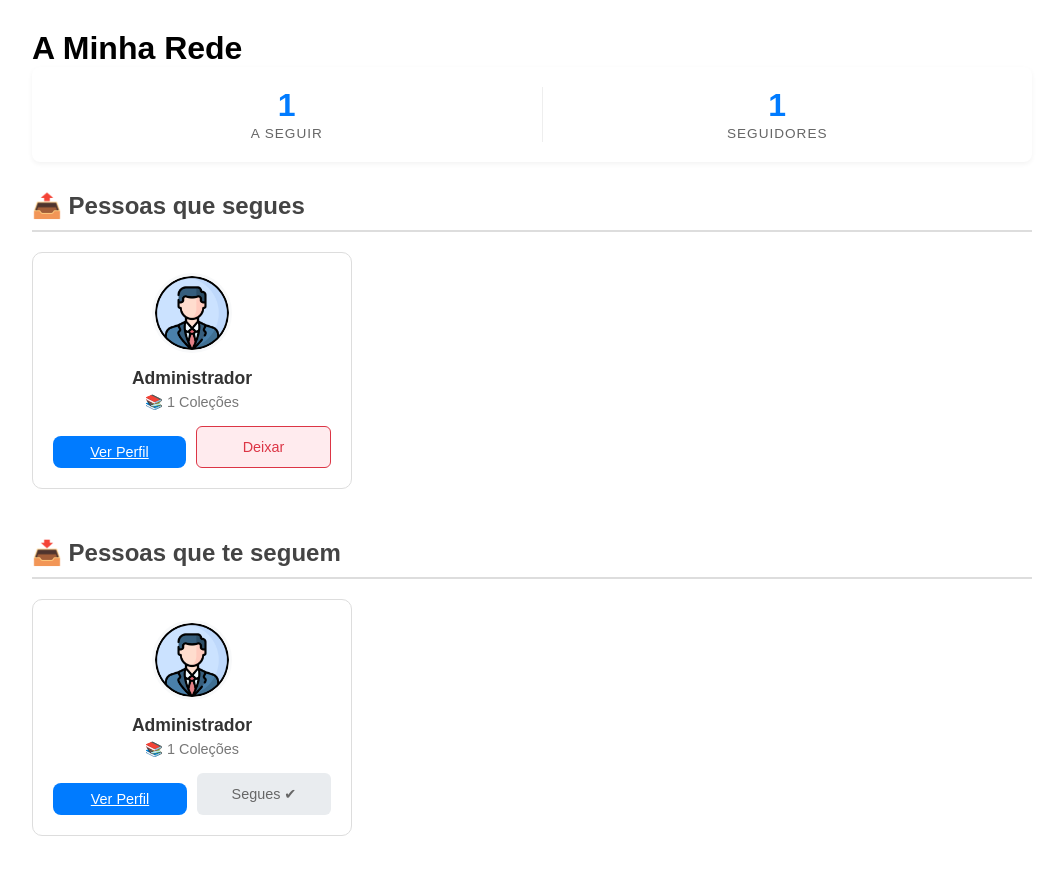
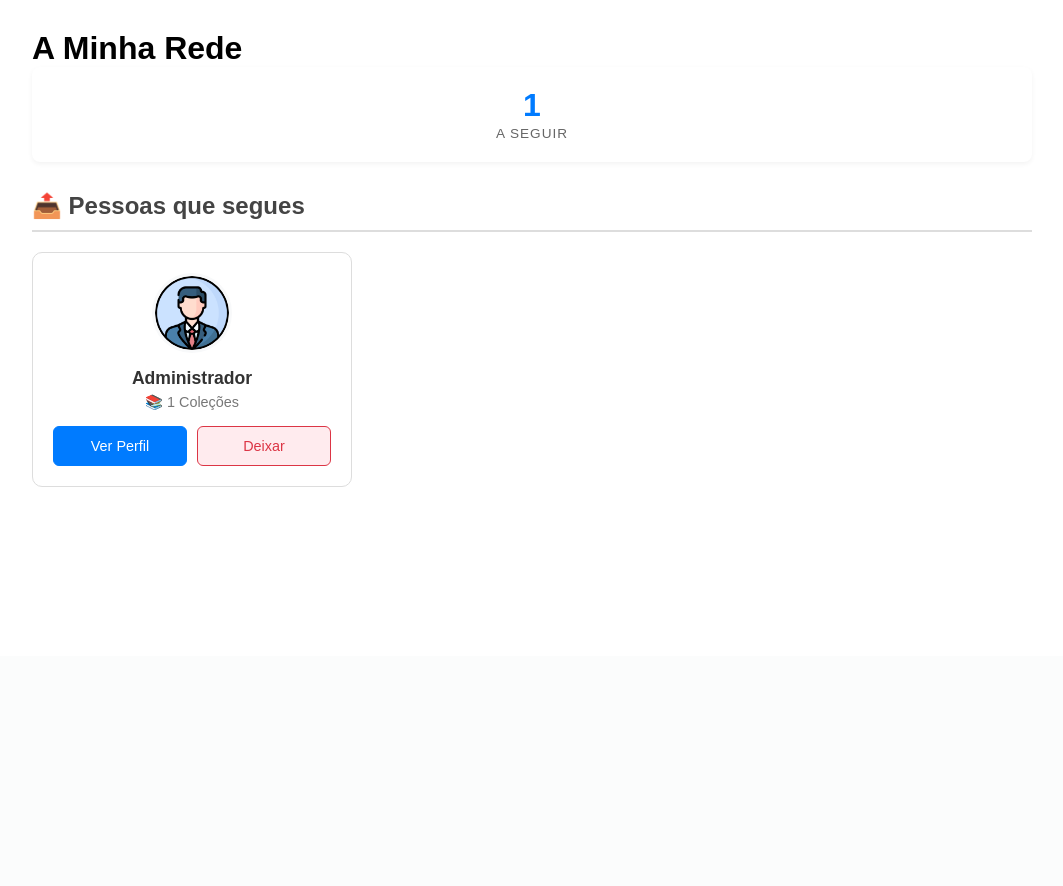
Before and after one commit to diogo-tavares/EIS_2526-G2_MEEC, a PHP site: page /meus_seguidores.php in a window 1280 px wide. Shown: the part 144-1030 px from the top of the page, without its empty margins (108-1171 px from the left). After the commit the page ends 631 px from the top, so only its background shows below. Run offline with PHP 8.4, Linux system fonts and the light colour scheme; a user stored in the database is signed in; data comes from the database, SQL or seed files in the repository; tables that the repository leaves empty hold one stand-in row (values such as "Sample post").

Commit message:
Ultima versão

```diff
--- a/Teamwork/public_html/meus_seguidores.php
+++ b/Teamwork/public_html/meus_seguidores.php
@@ -21,30 +21,13 @@ $stmt->bind_param("i", $my_id);
 $stmt->execute();
 $res_following = $stmt->get_result();
 $count_following = $res_following->num_rows;
-
-// --- QUERY 2: Quem me segue (Followers) ---
-// Inclui verificação se eu já sigo de volta (do_i_follow)
-$sql_followers = "
-    SELECT u.id, u.name, u.photo_path,
-           (SELECT COUNT(*) FROM collections WHERE user_id = u.id) as num_cols,
-           (SELECT COUNT(*) FROM user_follows WHERE follower_id = ? AND followed_id = u.id) as do_i_follow
-    FROM user_follows uf
-    JOIN users u ON uf.follower_id = u.id
-    WHERE uf.followed_id = ?
-    ORDER BY uf.created_at DESC";
-
-$stmt2 = $conn->prepare($sql_followers);
-$stmt2->bind_param("ii", $my_id, $my_id);
-$stmt2->execute();
-$res_followers = $stmt2->get_result();
-$count_followers = $res_followers->num_rows;
 ?>
 
 <!DOCTYPE html>
 <html lang="pt">
 <head>
     <meta charset="UTF-8">
-    <title>A Minha Rede</title>
+    <title>Quem estou a seguir</title>
     <link rel="stylesheet" href="css/style.css">
     <script src="js/pesquisa.js" defer></script>
     <style>
@@ -57,9 +40,10 @@ $count_followers = $res_followers->num_rows;
             padding: 20px;
             border-radius: 8px;
             box-shadow: 0 2px 5px rgba(0,0,0,0.05);
+            justify-content: center;
         }
         .stat-item {
-            flex: 1;
+            min-width: 150px;
             text-align: center;
         }
         .stat-number {
@@ -163,10 +147,6 @@ $count_followers = $res_followers->num_rows;
             <span class="stat-number"><?php echo $count_following; ?></span>
             <span class="stat-label">A Seguir</span>
         </div>
-        <div class="stat-item" style="border-left: 1px solid #eee;">
-            <span class="stat-number"><?php echo $count_followers; ?></span>
-            <span class="stat-label">Seguidores</span>
-        </div>
     </div>
 
     <h2 class="section-title">📤 Pessoas que segues</h2>
@@ -181,10 +161,37 @@ $count_followers = $res_followers->num_rows;
                     <p class="user-meta">📚 <?php echo $user['num_cols']; ?> Coleções</p>
 
                     <div style="display: flex; gap: 10px; width: 100%;">
-                        <a href="perfil_publico.php?id=<?php echo $user['id']; ?>" class="btn-primary" style="flex: 1; font-size: 0.9em; padding: 8px;">Ver Perfil</a>
+                        <a href="perfil_publico.php?id=<?php echo $user['id']; ?>"
+                           class="btn-primary"
+                           style="flex: 1;
+                                  height: 40px;
+                                  box-sizing: border-box;
+                                  border: 1px solid #007bff;
+                                  margin: 0;
+                                  padding: 0;
+                                  font-size: 0.9em;
+                                  text-decoration: none;
+                                  display: flex;
+                                  justify-content: center;
+                                  align-items: center;
+                                  border-radius: 6px;">
+                           Ver Perfil
+                        </a>
 
-                        <button class="btn-secondary btn-unfollow" style="flex: 1; font-size: 0.9em; padding: 8px;"
-                                onclick="toggleFollow(<?php echo $user['id']; ?>, 'unfollow')">
+                        <button class="btn-secondary btn-unfollow"
+                                style="flex: 1;
+                                       height: 40px;
+                                       box-sizing: border-box;
+                                       border: 1px solid #dc3545;
+                                       margin: 0;
+                                       padding: 0;
+                                       font-size: 0.9em;
+                                       display: flex;
+                                       justify-content: center;
+                                       align-items: center;
+                                       border-radius: 6px;
+                                       cursor: pointer;"
+                                onclick="toggleFollow(<?php echo $user['id']; ?>)">
                             Deixar
                         </button>
                     </div>
@@ -192,49 +199,14 @@ $count_followers = $res_followers->num_rows;
             <?php endwhile; ?>
         </div>
     <?php else: ?>
-        <p style="margin-bottom: 40px; color: #666;">Ainda não segues ninguém. <a href="social.php">Explora o Social Hub</a> para encontrar pessoas.</p>
-    <?php endif; ?>
-
-
-    <h2 class="section-title">📥 Pessoas que te seguem</h2>
-
-    <?php if ($count_followers > 0): ?>
-        <div class="network-grid">
-            <?php while($follower = $res_followers->fetch_assoc()): ?>
-                <div class="user-card">
-                    <img src="<?php echo htmlspecialchars(!empty($follower['photo_path']) ? $follower['photo_path'] : 'images/profile.png'); ?>">
-
-                    <h3><?php echo htmlspecialchars($follower['name']); ?></h3>
-                    <p class="user-meta">📚 <?php echo $follower['num_cols']; ?> Coleções</p>
-
-                    <div style="display: flex; gap: 10px; width: 100%;">
-                        <a href="perfil_publico.php?id=<?php echo $follower['id']; ?>" class="btn-primary" style="flex: 1; font-size: 0.9em; padding: 8px;">Ver Perfil</a>
-
-                        <?php if ($follower['do_i_follow']): ?>
-                            <button class="btn-secondary" disabled style="flex: 1; font-size: 0.9em; padding: 8px; background-color: #e9ecef; color: #666; cursor: default;">
-                                Segues ✔
-                            </button>
-                        <?php else: ?>
-                            <button id="btn-follow-back-<?php echo $follower['id']; ?>"
-                                    class="btn-primary" style="flex: 1; font-size: 0.9em; padding: 8px; background-color: #28a745;"
-                                    onclick="toggleFollow(<?php echo $follower['id']; ?>, 'follow_back')">
-                                Seguir de volta
-                            </button>
-                        <?php endif; ?>
-                    </div>
-                </div>
-            <?php endwhile; ?>
-        </div>
-    <?php else: ?>
-        <p style="color: #666;">Ainda não tens seguidores.</p>
+        <p style="margin-bottom: 40px; color: #666;">Ainda não segues ninguém. Explora o Social Hub para encontrar pessoas.</p>
     <?php endif; ?>
 
 </main>
 
 <script>
-function toggleFollow(userId, type) {
-    // Confirmar se for para deixar de seguir
-    if (type === 'unfollow' && !confirm("Tens a certeza que queres deixar de seguir este utilizador?")) {
+function toggleFollow(userId) {
+    if (!confirm("Tens a certeza que queres deixar de seguir este utilizador?")) {
         return;
     }
 
@@ -246,32 +218,14 @@ function toggleFollow(userId, type) {
     .then(res => res.json())
     .then(data => {
         if (data.success) {
-            if (type === 'unfollow') {
-                // Remover o cartão visualmente
             const card = document.getElementById('card-user-' + userId);
             if (card) {
                 card.style.opacity = '0.5';
                 card.innerHTML = '<p style="padding: 20px; color: #dc3545;">Deixaste de seguir.</p>';
                 setTimeout(() => card.remove(), 1000);
 
-                    // Atualizar contador
                 const stat = document.querySelector('.stat-number');
                 if(stat) stat.innerText = parseInt(stat.innerText) - 1;
-                }
-            } else if (type === 'follow_back') {
-                // Alterar botão para "Segues ✔"
-                const btn = document.getElementById('btn-follow-back-' + userId);
-                if (btn) {
-                    btn.innerText = "Segues ✔";
-                    btn.disabled = true;
-                    btn.style.backgroundColor = "#e9ecef";
-                    btn.style.color = "#666";
-                    btn.style.cursor = "default";
-
-                    // Atualizar contador de "A Seguir"
-                    const stat = document.querySelector('.stat-number');
-                    if(stat) stat.innerText = parseInt(stat.innerText) + 1;
-                }
             }
         } else {
             alert("Erro: " + data.message);
--- a/Teamwork/public_html/perfil.php
+++ b/Teamwork/public_html/perfil.php
@@ -116,8 +116,9 @@ if ($total_collections >= 1 && $total_collections <= 2) {
                         id="profile-img"
                         src="<?= htmlspecialchars($user_photo ?? 'images/profile.png') ?>"
                         alt="Foto do usuário"
+                        width="150"
                         height="150"
-                        style="border-radius:50%;object-fit:cover;"
+                        style="border-radius:50%; object-fit:cover;"
                     >
 
                     <?php if ($badge_class && $badge_label): ?>
--- a/Teamwork/public_html/perfil_publico.php
+++ b/Teamwork/public_html/perfil_publico.php
@@ -74,7 +74,7 @@ if ($my_id !== $target_user_id) {
 <main class="perfil-content">
     <div class="perfil-container" style="margin-bottom: 40px;">
         <div class="perfil-img">
-            <img src="<?php echo htmlspecialchars(!empty($target_user['photo_path']) ? $target_user['photo_path'] : 'images/profile.png'); ?>" height="150" style="border-radius:50%; object-fit:cover;">
+            <img src="<?php echo htmlspecialchars(!empty($target_user['photo_path']) ? $target_user['photo_path'] : 'images/profile.png'); ?>" height="150" width="150" style="border-radius:50%; object-fit:cover;">
         </div>
 
         <div class="perfil-info">
--- a/teamwork.sql
+++ b/teamwork.sql
@@ -108,14 +108,14 @@ INSERT INTO developers (name, email, faculty, course) VALUES
 -- Pass: admin
 INSERT INTO users (email, password, name, birthdate, photo_path)
 VALUES
-('admin@gmail.com', '$2y$10$oyw53IARSQj9i9Yd2Yhtm.37Xk3tQ2em7EZHWyXhu/9jYNXGDRc0O', 'Administrador', '2000-01-01', 'images/users/admin.png');
+('admin@gmail.com', 'admin', 'Administrador', '2000-01-01', 'images/users/admin.png');
 
 SET @user_id = LAST_INSERT_ID();
 
 
 INSERT INTO users (email, password, name, birthdate, photo_path)
 VALUES
-('admin2@gmail.com', 'a', 'Administrador2', '2000-01-01', 'images/users/admin.png');
+('admin2@gmail.com', 'admin', 'Administrador2', '2000-01-01', 'images/users/admin2.png');
 
 
 SET @user_id2 = LAST_INSERT_ID();
```
Also changed, not shown: Teamwork/nbproject/private/private.xml (deleted, +0 -13 lines), Teamwork/public_html/colecao.php (+11 -5 lines), Teamwork/public_html/editar_perfil.php (+33 -36 lines), Teamwork/public_html/images/users/admin2.png (added). Lines whose indentation alone changed are shown as unchanged.
